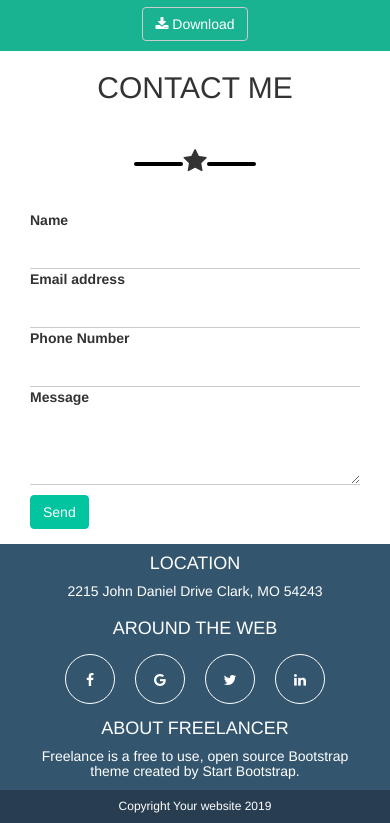
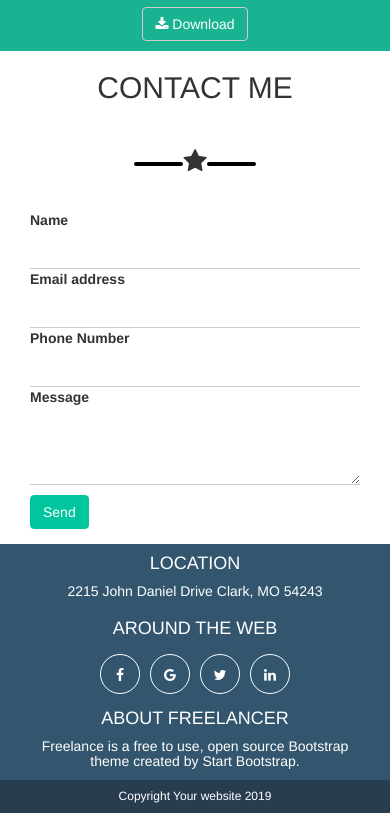
Before and after one commit to GitFhubio/html-css-bootstrap-freelancer, a plain HTML site: page index.html in a window 390 px wide. Shown: the part 2577-3400 px from the top of the page. Drawn offline with nearby package versions, Linux system fonts and the light colour scheme.

Commit message:
migliorato responsive

```diff
--- a/css/style.css
+++ b/css/style.css
@@ -68,10 +68,10 @@ a{text-decoration:none;}
   background-color: transparent;
   border-radius: 50%;
   border:1px solid #fff;
-  height:50px;
-  width:50px;
-  line-height: 50px;
-  margin:5px 10px;
+  height:40px;
+  width:40px;
+  line-height: 40px;
+  margin:5px 5px;
 
 }
 /* seziona star generica */
```
